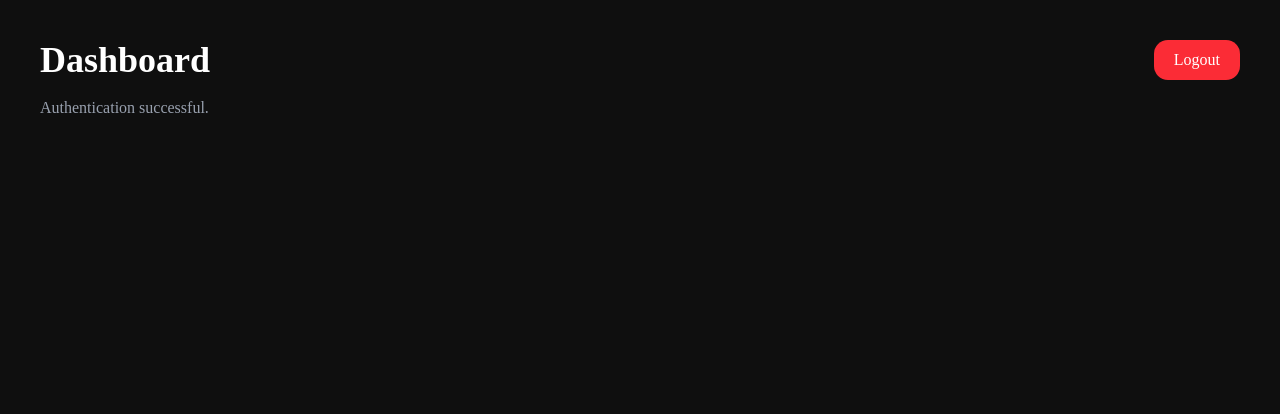
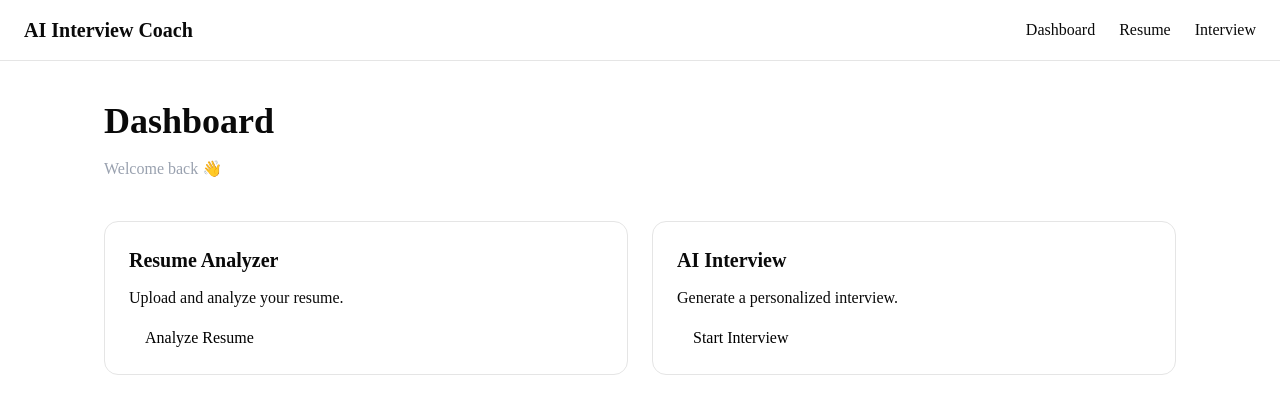
Before and after one commit to hadishah123/ai-interview-coach, a Next.js app in the folder client/: page /dashboard in a window 1280 px wide. Before the commit this address had no page. Shown: the top 414 px of the page. Built offline with nearby package versions, Linux system fonts and the light colour scheme.

Commit message:
feat: add global navbar using root layout

```diff
--- a/client/app/dashboard/page.tsx
+++ b/client/app/dashboard/page.tsx
@@ -1,40 +1,51 @@
-"use client";
+import Link from "next/link";
 
-import useProtectedRoute from "@/hooks/useProtectedRoute";
-import { useRouter } from "next/navigation";
+export default function DashboardPage() {
+  return (
+    <div className="max-w-6xl mx-auto p-10">
+      <h1 className="text-4xl font-bold mb-4">
+        Dashboard
+      </h1>
 
-import { useAuth } from "@/store/AuthContext";
-export default function DashboardPage() {
-  const router = useRouter();
+      <p className="text-gray-400 mb-10">
+        Welcome back 👋
+      </p>
 
-  const { logout } = useAuth();
-  const { loading } = useProtectedRoute();
+      <div className="grid gap-6 md:grid-cols-2">
+        <div className="rounded-xl border p-6">
+          <h2 className="text-xl font-semibold mb-3">
+            Resume Analyzer
+          </h2>
 
-  if (loading) {
-    return (
-      <main className="flex min-h-screen items-center justify-center bg-[#0f0f0f] text-white">
-        Loading...
-      </main>
-    );
-  }
+          <p className="mb-4">
+            Upload and analyze your resume.
+          </p>
 
-  return (
-    <main className="min-h-screen bg-[#0f0f0f] p-10 text-white">
-      <div className="flex items-center justify-between">
-        <h1 className="text-4xl font-bold">Dashboard</h1>
-        <button
-          onClick={() => {
-            logout();
+          <Link
+            href="/resume"
+            className="rounded-lg bg-white px-4 py-2 text-black"
+          >
+            Analyze Resume
+          </Link>
+        </div>
 
-            router.push("/login");
-          }}
-          className="rounded-xl bg-red-500 px-5 py-2"
-        >
-          Logout
-        </button>
+        <div className="rounded-xl border p-6">
+          <h2 className="text-xl font-semibold mb-3">
+            AI Interview
+          </h2>
+
+          <p className="mb-4">
+            Generate a personalized interview.
+          </p>
+
+          <Link
+            href="/interview"
+            className="rounded-lg bg-white px-4 py-2 text-black"
+          >
+            Start Interview
+          </Link>
+        </div>
       </div>
-
-      <p className="mt-4 text-gray-400">Authentication successful.</p>
-    </main>
+    </div>
   );
 }
--- a/client/app/layout.tsx
+++ b/client/app/layout.tsx
@@ -3,6 +3,8 @@ import type { Metadata } from "next";
 import { Toaster } from "react-hot-toast";
 
 import { AuthProvider } from "@/store/AuthContext";
+
+import Navbar from "@/components/layout/Navbar";
 
 import "./globals.css";
 
@@ -21,12 +23,16 @@ export default function RootLayout({
     <html lang="en">
       <body>
         <AuthProvider>
+
+          <Navbar />
+
           {children}
 
           <Toaster
             position="top-right"
             reverseOrder={false}
           />
+
         </AuthProvider>
       </body>
     </html>
--- a/client/app/page.tsx
+++ b/client/app/page.tsx
@@ -1,10 +1,8 @@
-import Navbar from "../components/layout/Navbar";
 import HeroSection from "../components/home/HeroSection";
 
 export default function Home() {
   return (
     <main className="min-h-screen bg-[#0f0f0f] text-white">
-      <Navbar />
       <HeroSection />
     </main>
   );
--- a/client/components/layout/Navbar.tsx
+++ b/client/components/layout/Navbar.tsx
@@ -1,27 +1,33 @@
+"use client";
+
 import Link from "next/link";
 
-const Navbar = () => {
+export default function Navbar() {
   return (
-    <nav className="sticky top-0 z-50 w-full border-b border-white/10 bg-[#0f0f0f]/80 backdrop-blur-md shadow-lg shadow-black/5">
+    <nav className="border-b">
       <div className="mx-auto flex max-w-7xl items-center justify-between px-6 py-4">
-        <Link href="/" className="text-2xl font-bold tracking-tight">
+
+        <Link
+          href="/dashboard"
+          className="text-xl font-bold"
+        >
           AI Interview Coach
         </Link>
 
-        <div className="flex items-center gap-5">
-          <button className="rounded-xl border border-white/10 px-5 py-2 transition hover:bg-white/5 hover:scale-105">
-            Login
-          </button>
+        <div className="flex gap-6">
+          <Link href="/dashboard">
+            Dashboard
+          </Link>
 
-          <button className="group relative overflow-hidden rounded-2xl bg-white px-6 py-3 text-sm font-semibold text-black transition-all duration-300 hover:scale-105 hover:shadow-xl hover:shadow-white/20">
-            <div className="absolute inset-0 bg-linear-to-r from-gray-200 to-white opacity-0 transition-opacity duration-300 group-hover:opacity-100" />
+          <Link href="/resume">
+            Resume
+          </Link>
 
-            <span className="relative z-10">Get Started</span>
-          </button>
+          <Link href="/interview">
+            Interview
+          </Link>
         </div>
       </div>
     </nav>
   );
-};
-
-export default Navbar;
+}
```
